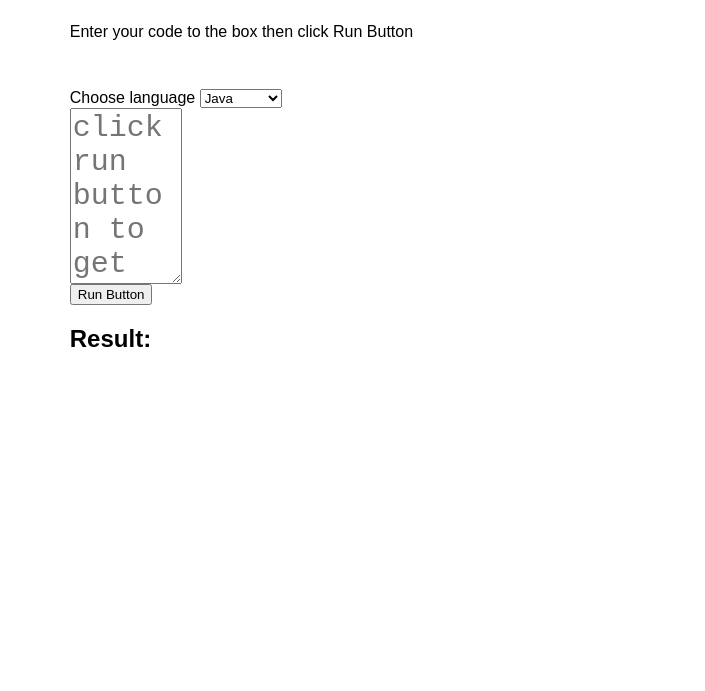
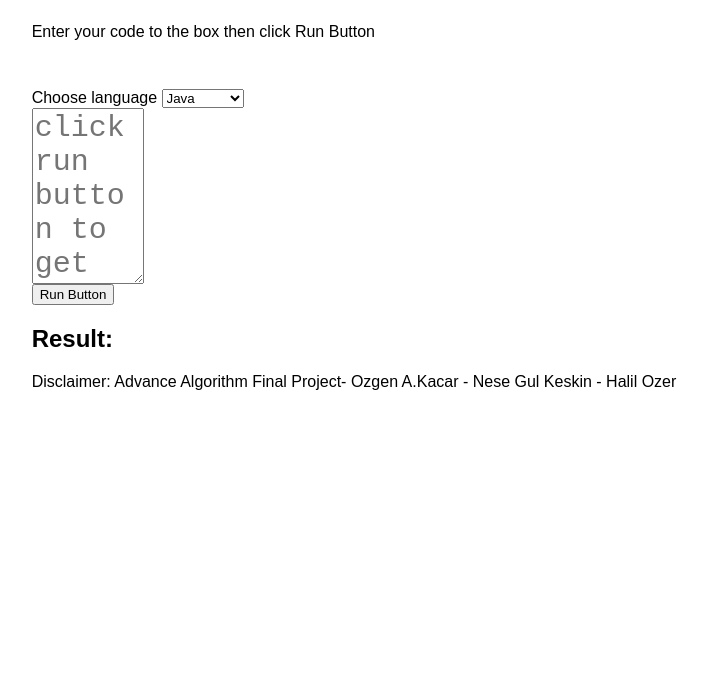
Before and after one commit to ozgenkacar/AlgorithmTimeCompClassifier, a plain HTML site: page src/index.html in a window 1280 px wide. Shown: the part 193-884 px from the top of the page, without its empty margins (286-991 px from the left). Drawn offline with Linux system fonts and the light colour scheme.

Commit message:
Update index.html

```diff
--- a/src/index.html
+++ b/src/index.html
@@ -39,6 +39,9 @@
 
     </div>
 
+<footer>Disclaimer: Advance Algorithm Final Project- Ozgen A.Kacar - Nese Gul Keskin - Halil Ozer
+    </footer>
+
 
     <script src="evaluator.js"></script>
     <script src="index.js"></script>
```
